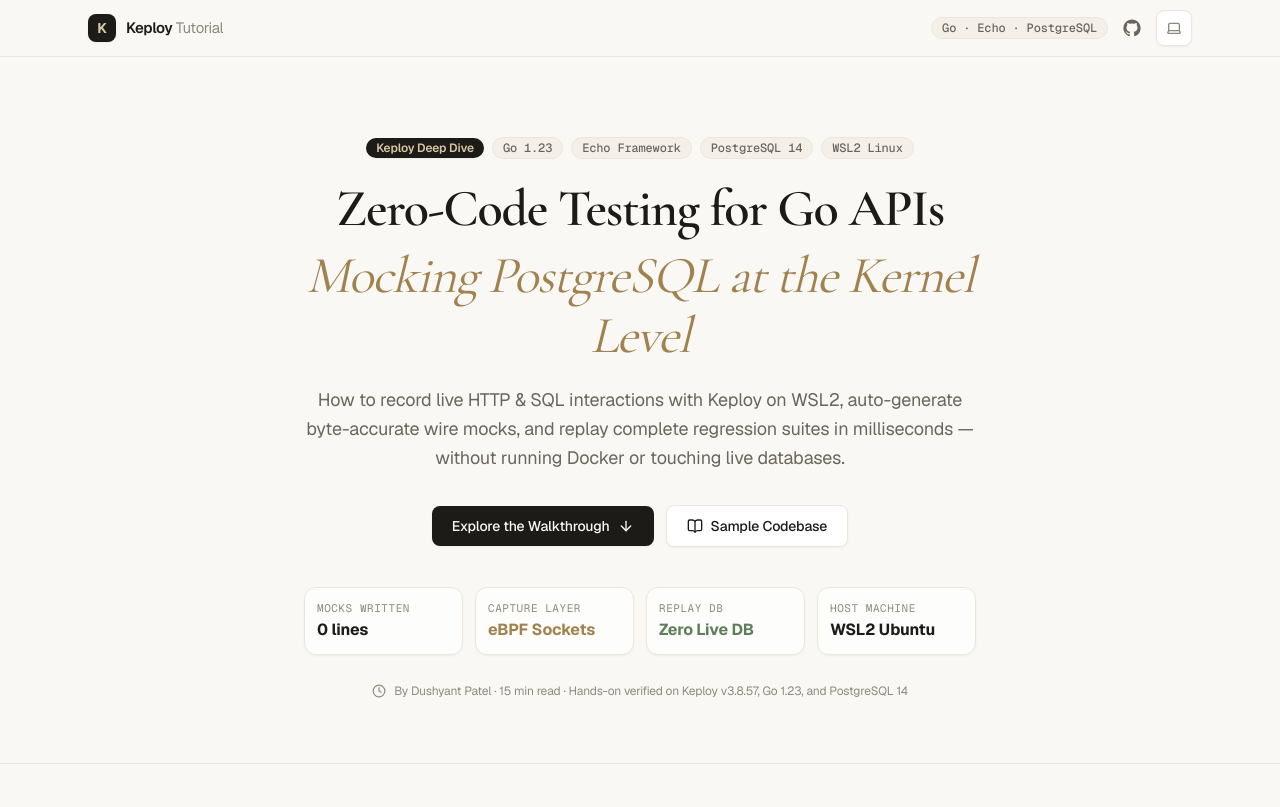
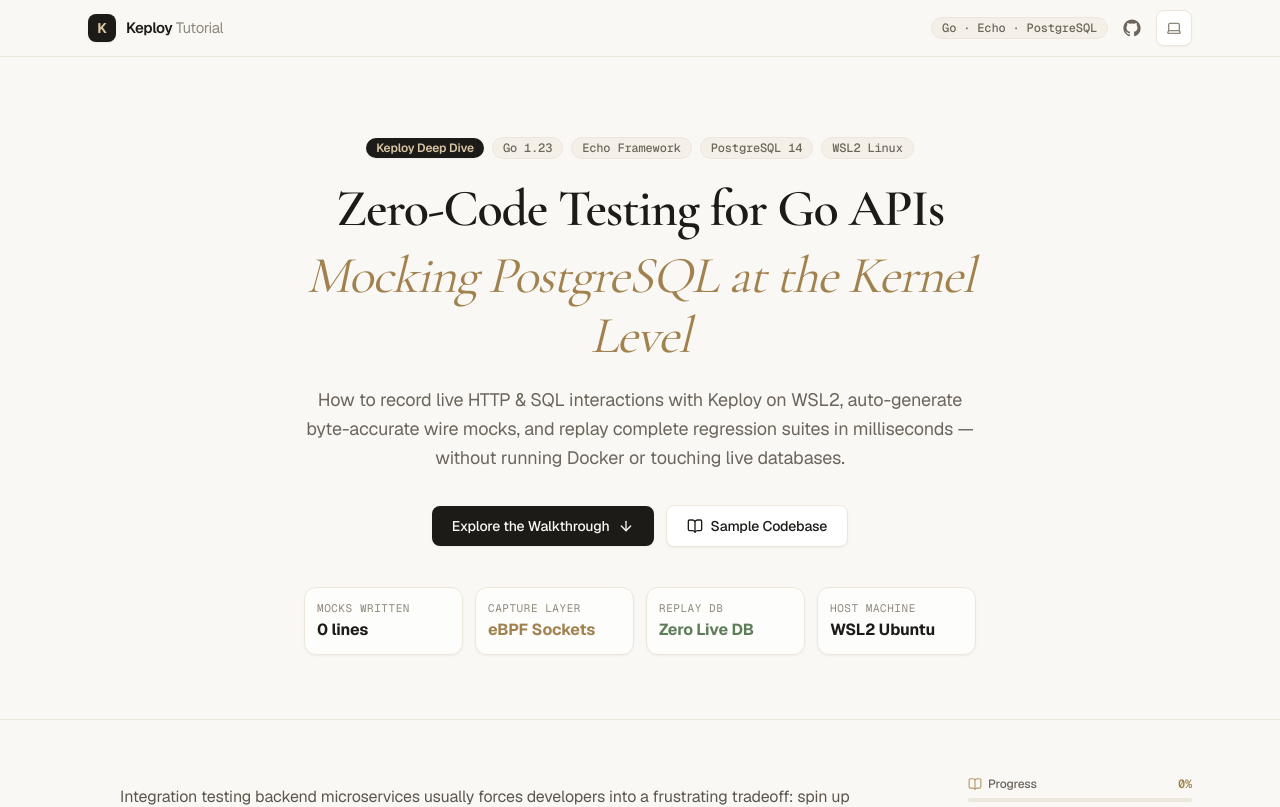
Before and after one commit to Dushyant-code2003/keploy-documentation, a Next.js app: page / in a window 1280 px wide. Shown: the top 807 px of the page. Built offline with nearby package versions, Linux system fonts and the light colour scheme.

Commit message:
remove candidate assignment and author attribution line

```diff
--- a/src/app/page.tsx
+++ b/src/app/page.tsx
@@ -1,7 +1,7 @@
 import React from "react";
 import TutorialContent from "@/content/tutorial.mdx";
 import { TableOfContents } from "@/components/TableOfContents";
-import { Clock, ArrowDown, BookOpen } from "lucide-react";
+import { ArrowDown, BookOpen } from "lucide-react";
 
 export default function Home() {
   return (
@@ -90,12 +90,6 @@
               <div className="text-base font-bold text-[#1D1B18] dark:text-[#FAF8F4] mt-0.5">WSL2 Ubuntu</div>
             </div>
           </div>
-
-          {/* Reading Time Meta */}
-          <p className="mt-7 flex items-center justify-center gap-2 text-xs text-[#8F897D]">
-            <Clock className="size-3.5" />
-            <span>By Dushyant Patel · 15 min read · Hands-on verified on Keploy v3.8.57, Go 1.23, and PostgreSQL 14</span>
-          </p>
         </div>
       </section>
 
--- a/src/components/Footer.tsx
+++ b/src/components/Footer.tsx
@@ -14,7 +14,7 @@
             </div>
             <div>
               <p className="font-serif text-base font-semibold text-[#1D1B18] dark:text-[#FAF8F4]">
-                Keploy DevRel Candidate Assignment
+                Keploy Developer Documentation
               </p>
               <p className="text-xs text-[#8F897D]">
                 Crafted with Next.js, MDX, and Tailwind CSS.
@@ -54,7 +54,7 @@
         </div>
 
         <div className="mt-8 pt-6 border-t border-[#EDE6DA] dark:border-[#332F28] text-center text-xs text-[#8F897D]">
-          Built for the DevRel evaluation. 100% verified against Keploy v3.8.57, Go 1.26, PostgreSQL 14, and WSL2 Ubuntu.
+          Hands-on tested and verified against Keploy v3.8.57, Go 1.23, PostgreSQL 14, and WSL2 Ubuntu.
         </div>
       </div>
     </footer>
```
